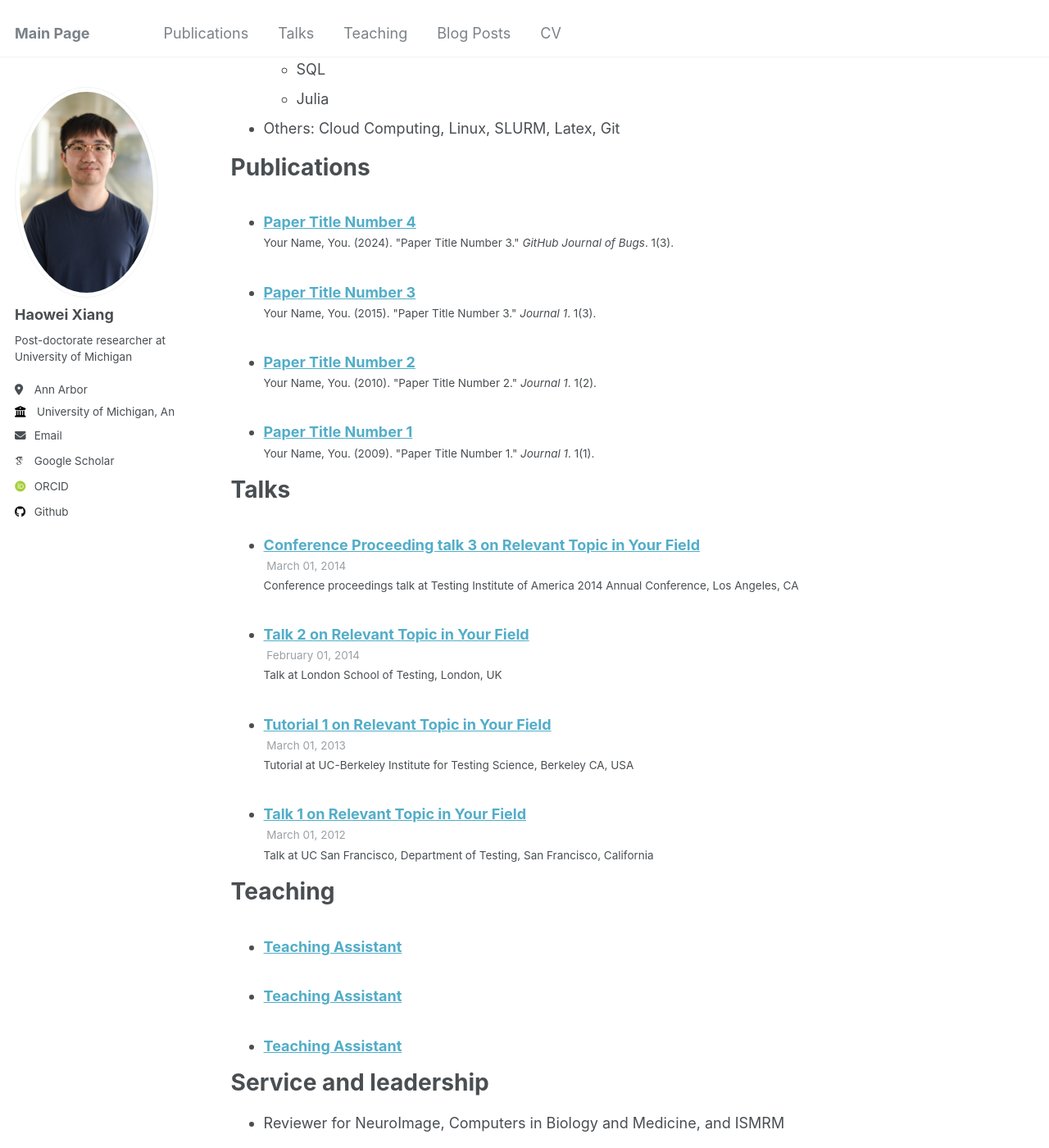
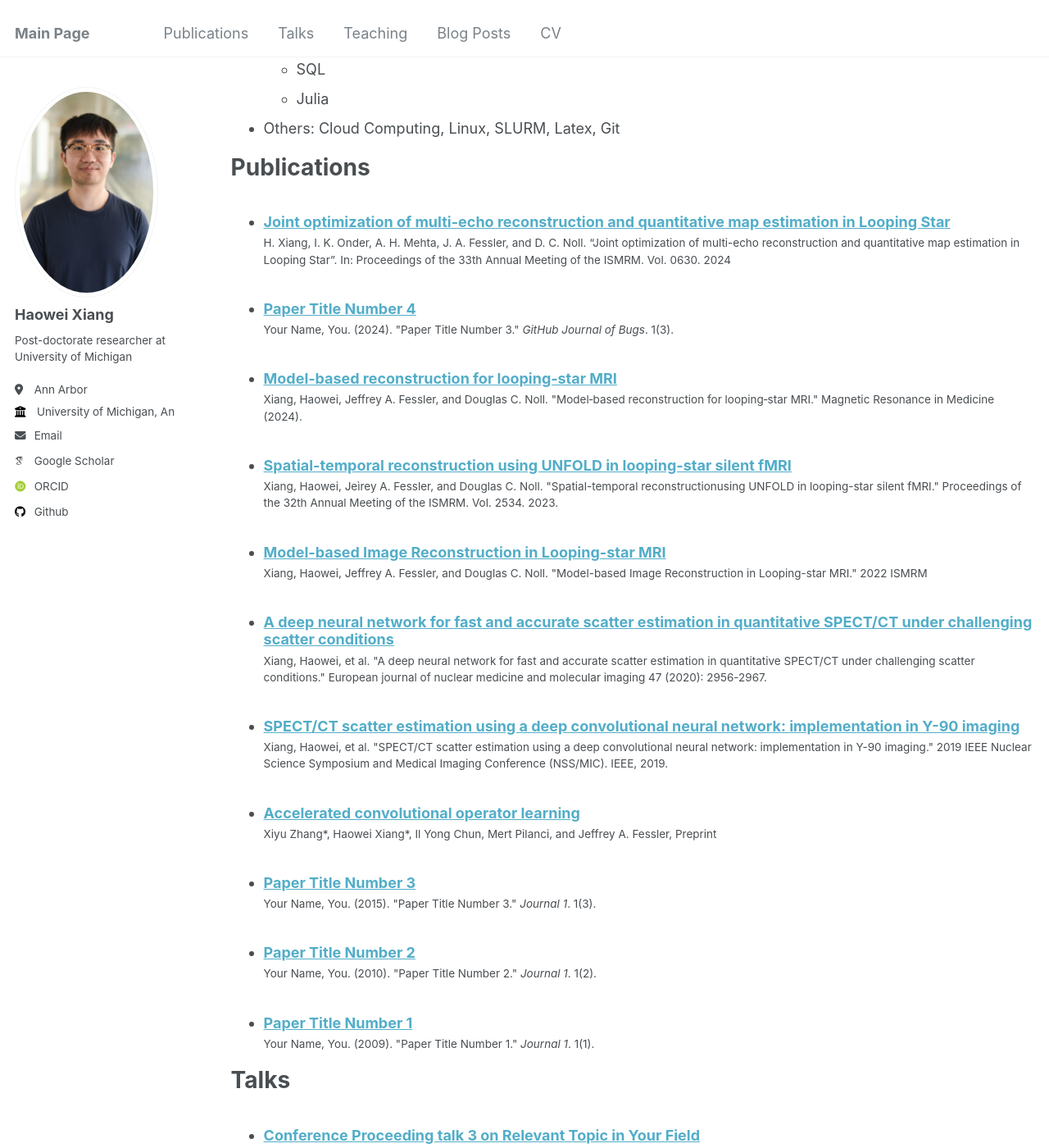
Before and after one commit to haoweix/haoweix.github.io, a Jekyll site: the page built from _pages/cv.md, in a window 1280 px wide and 1400 px high, scrolled down 1788 px. Shown: the whole window at 82% size. Built offline with Jekyll 4.4.1, drawn with Linux system fonts in a browser that asks for light colours; some web fonts are replaced.

Commit message:
update publication

```diff
--- a/_config.yml
+++ b/_config.yml
@@ -81,6 +81,8 @@ publication_category:
     title: 'Journal Articles'
   conferences:
     title: 'Conference Papers'
+  preprints:
+    title: 'Preprints'
 
 # Site Settings
 teaser                   :  # filename of teaser fallback teaser image placed in /images/, .e.g. "500x300.png"
--- /dev/null
+++ b/_publications/2019-06-01-paper-title-number-1.md
@@ -0,0 +1,11 @@
+---
+title: "Accelerated convolutional operator learning"
+collection: publications
+category: preprints
+permalink: /publication/2019-06-01-paper-title-number-1
+excerpt: 'This paper is about the accelerating the CDL and CAOL'
+date: 2019-06-01
+venue: 'Preprint'
+paperurl: ''
+citation: 'Xiyu Zhang*, Haowei Xiang*, Il Yong Chun, Mert Pilanci, and Jeffrey A. Fessler, Preprint'
+---
--- /dev/null
+++ b/_publications/2019-11-01-paper-title-number-2.md
@@ -0,0 +1,10 @@
+---
+title: "SPECT/CT scatter estimation using a deep convolutional neural network: implementation in Y-90 imaging"
+collection: publications
+permalink: /publication/2019-11-01-paper-title-number-2
+excerpt: ''
+date: 2019-11-01
+venue: '2019 IEEE Nuclear Science Symposium and Medical Imaging Conference (NSS/MIC).'
+paperurl: 'https://ieeexplore.ieee.org/document/9060019'
+citation: 'Xiang, Haowei, et al. "SPECT/CT scatter estimation using a deep convolutional neural network: implementation in Y-90 imaging." 2019 IEEE Nuclear Science Symposium and Medical Imaging Conference (NSS/MIC). IEEE, 2019.'
+---
--- /dev/null
+++ b/_publications/2020-05-01-paper-title-number-3.md
@@ -0,0 +1,10 @@
+---
+title: "A deep neural network for fast and accurate scatter estimation in quantitative SPECT/CT under challenging scatter conditions"
+collection: publications
+permalink: /publication/2020-05-01-paper-title-number-3
+excerpt: ''
+date: 2020-05-01
+venue: 'European journal of nuclear medicine and molecular imaging'
+paperurl: 'https://link.springer.com/article/10.1007/s00259-020-04840-9'
+citation: 'Xiang, Haowei, et al. "A deep neural network for fast and accurate scatter estimation in quantitative SPECT/CT under challenging scatter conditions." European journal of nuclear medicine and molecular imaging 47 (2020): 2956-2967.'
+---
--- /dev/null
+++ b/_publications/2022-05-01-paper-title-number-4.md
@@ -0,0 +1,10 @@
+---
+title: "Model-based Image Reconstruction in Looping-star MRI"
+collection: publications
+permalink: /publication/2022-05-01-paper-title-number-4
+excerpt: ''
+date: 2022-05-01
+venue: 'ISMRM'
+paperurl: 'https://archive.ismrm.org/2022/2346.html'
+citation: 'Xiang, Haowei, Jeffrey A. Fessler, and Douglas C. Noll. "Model-based Image Reconstruction in Looping-star MRI." 2022 ISMRM'
+---
--- /dev/null
+++ b/_publications/2023-05-01-paper-title-number-5.md
@@ -0,0 +1,10 @@
+---
+title: "Spatial-temporal reconstruction using UNFOLD in looping-star silent fMRI"
+collection: publications
+permalink: /publication/2022-05-01-paper-title-number-5
+excerpt: ''
+date: 2023-05-01
+venue: 'ISMRM'
+paperurl: 'https://web.eecs.umich.edu/~fessler/papers/files/abs/23/xiang-23-str.pdf'
+citation: 'Xiang, Haowei, Jeìrey A. Fessler, and Douglas C. Noll. "Spatial-temporal reconstructionusing UNFOLD in looping-star silent fMRI." Proceedings of the 32th Annual Meeting of the ISMRM. Vol. 2534. 2023.'
+---
--- /dev/null
+++ b/_publications/2024-01-01-MRM-6.md
@@ -0,0 +1,10 @@
+---
+title: "Model‐based reconstruction for looping‐star MRI"
+collection: publications
+permalink: /publication/2024-01-01-MRM-6
+excerpt: ''
+date: 2024-01-01
+venue: 'MRM'
+paperurl: 'https://onlinelibrary.wiley.com/doi/pdfdirect/10.1002/mrm.29927'
+citation: 'Xiang, Haowei, Jeffrey A. Fessler, and Douglas C. Noll. "Model‐based reconstruction for looping‐star MRI." Magnetic Resonance in Medicine (2024).'
+---
--- /dev/null
+++ b/_publications/2024-05-01-ISMRM-7.md
@@ -0,0 +1,12 @@
+---
+title: "Joint optimization of multi-echo reconstruction and quantitative map estimation in Looping Star"
+collection: publications
+permalink: /publication/2024-05-01-ISMRM-7
+excerpt: ''
+date: 2024-05-01
+venue: 'ISMRM'
+paperurl: ''
+citation: 'H. Xiang, I. K. Onder, A. H. Mehta, J. A. Fessler, and D. C. Noll. “Joint optimization
+of multi-echo reconstruction and quantitative map estimation in Looping Star”. In:
+Proceedings of the 33th Annual Meeting of the ISMRM. Vol. 0630. 2024'
+---
```
